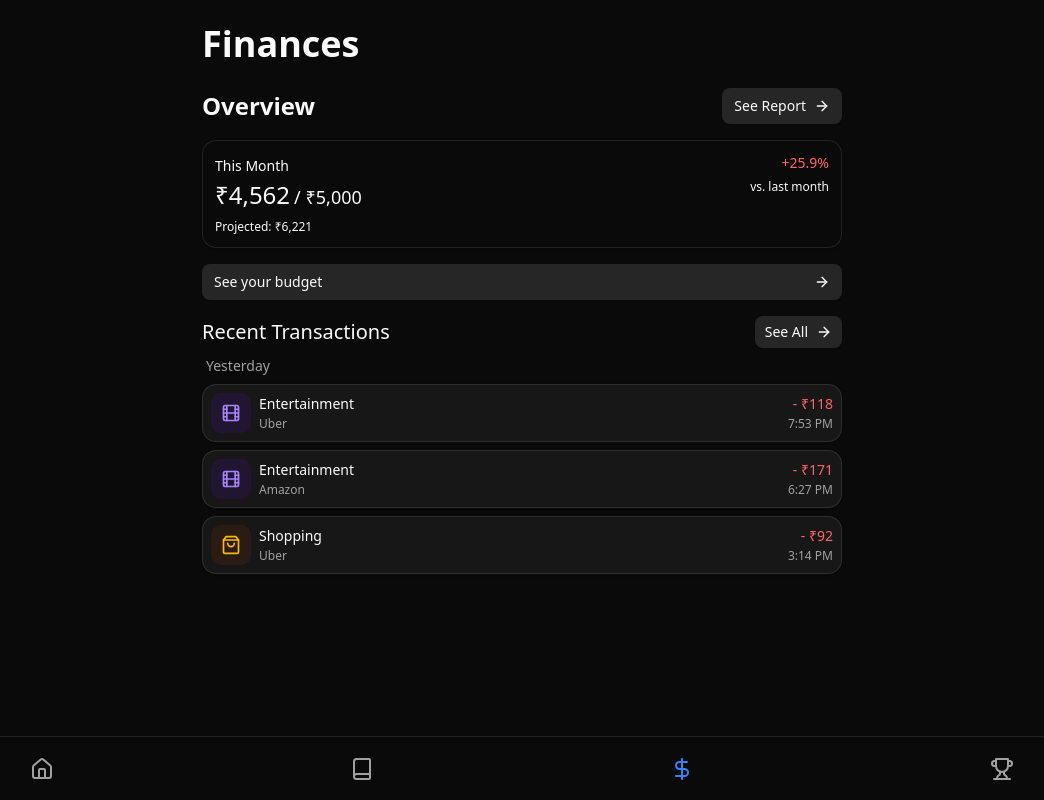
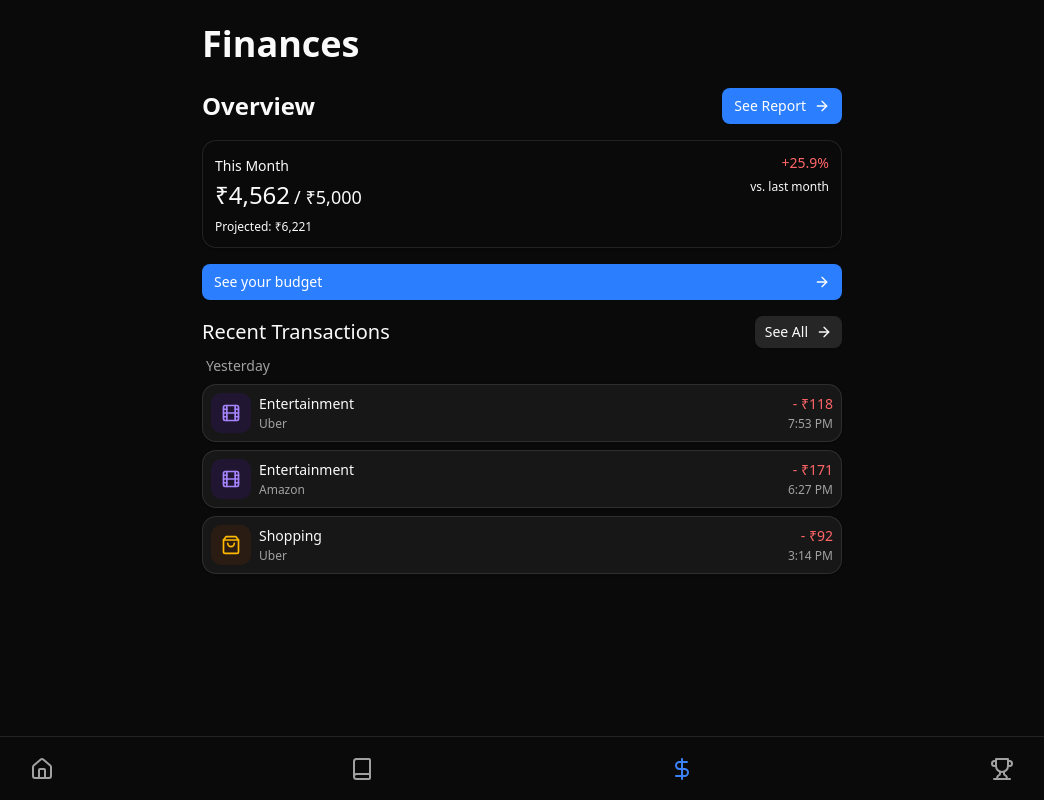
Before and after one commit to soumitradev/hci-demo, a React (Vite) app: page /finance in a window 1280 px wide. Shown: the whole page, without its empty margins (118-1162 px from the left). Built offline with nearby package versions, Linux system fonts and the light colour scheme.

Commit message:
fix: use accent colors for important buttons on finance page

```diff
--- a/src/pages/Finance.tsx
+++ b/src/pages/Finance.tsx
@@ -77,9 +77,8 @@ export default function Finance() {
         <div className="flex justify-between items-center mb-4">
           <h2 className="text-2xl font-semibold text-foreground">Overview</h2>
           <Button
-            variant="secondary"
             onClick={() => navigate('/finance/report')}
-            className="gap-2"
+            className="gap-2 bg-blue-500 hover:bg-blue-600 text-white rounded-md px-4 py-2"
           >
             See Report
             <ArrowRight className="w-4 h-4" />
@@ -120,8 +119,7 @@ export default function Finance() {
         <div className="mt-4">
           <Button
             onClick={() => navigate('/finance/budget')}
-            variant="secondary"
-            className="w-full justify-between gap-2"
+            className="w-full justify-between gap-2 bg-blue-500 hover:bg-blue-600 text-white rounded-md px-4 py-2"
           >
             <span>See your budget</span>
             <ArrowRight className="w-4 h-4" />
```
